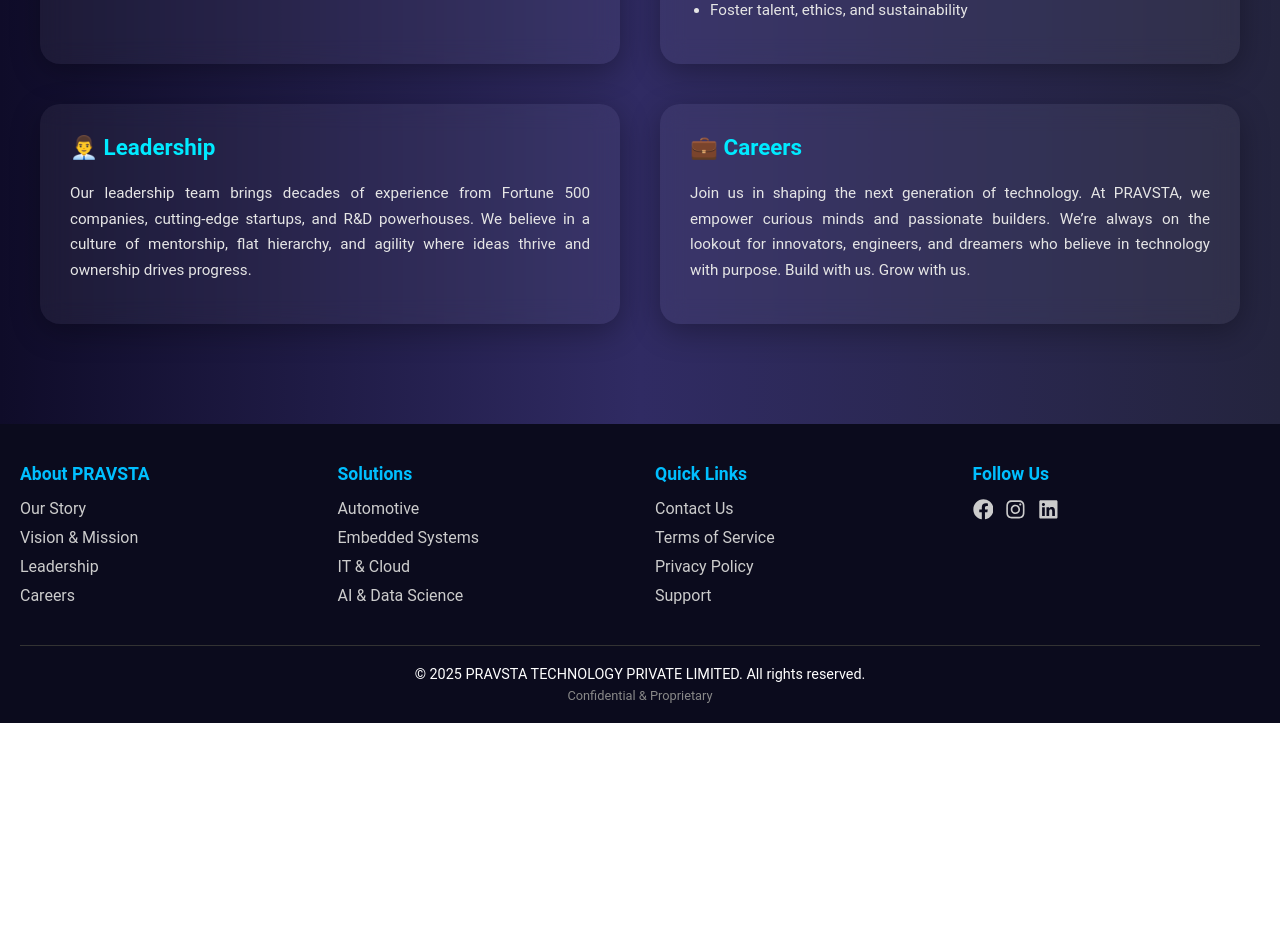
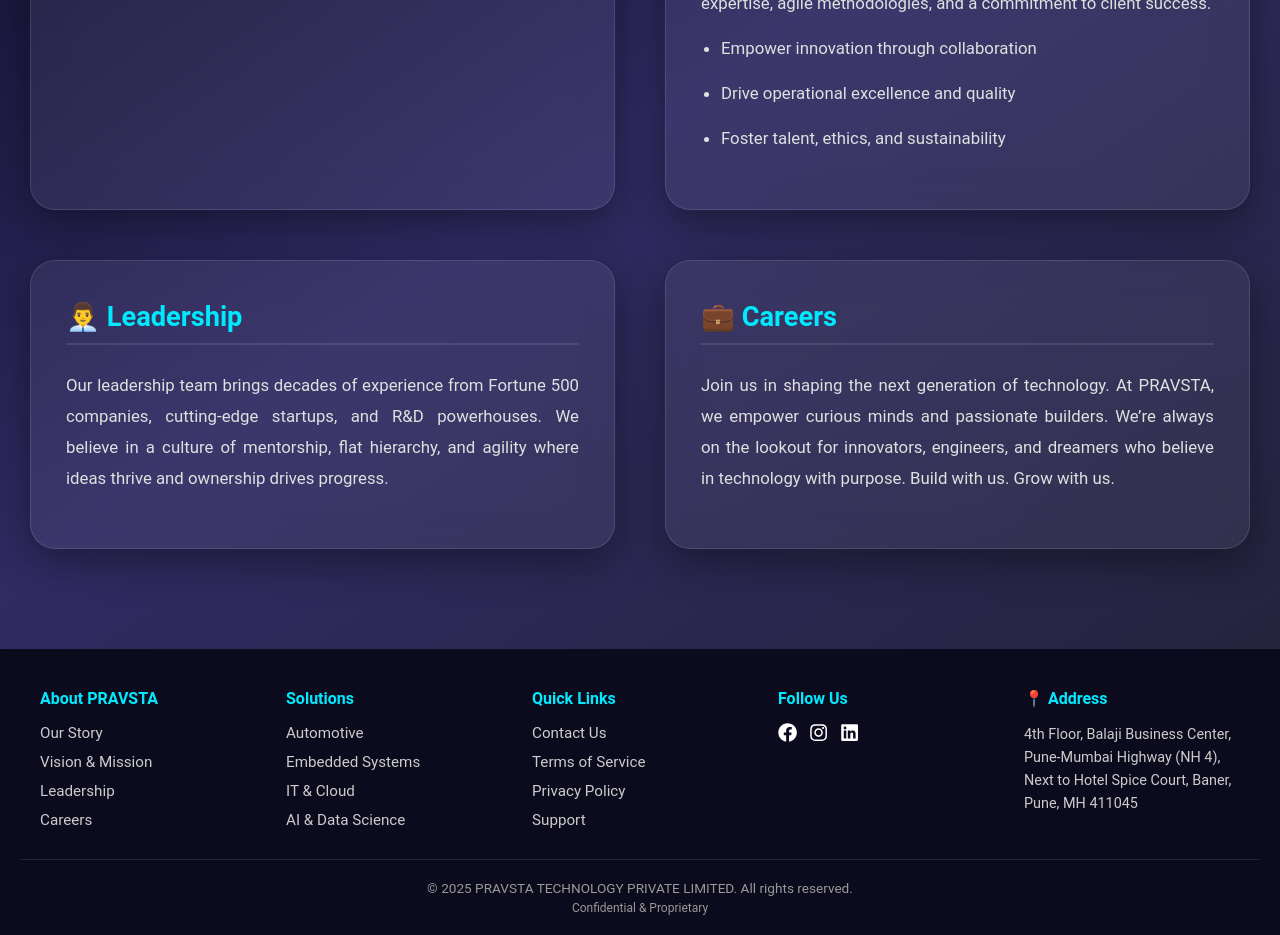
Before and after one commit to vinayaknaganuri7/pravsta, a React (Create React App) app: page /about in a window 1280 px wide. Shown: the part 440-1375 px from the top of the page. Before the commit the page ends 1163 px from the top, so only its background shows below. Built offline with nearby package versions, Linux system fonts and the light colour scheme.

Commit message:
Initial commit - added Footer address  project files

```diff
--- a/src/components/Footer.css
+++ b/src/components/Footer.css
@@ -1,26 +1,29 @@
 .footer {
   background-color: #0b0b1d;
-  color: #ffffff;
+  color: white;
   padding: 40px 20px 20px;
   font-family: 'Segoe UI', sans-serif;
 }
 
 .footer-grid {
   display: grid;
-  grid-template-columns: repeat(auto-fit, minmax(180px, 1fr));
+  grid-template-columns: repeat(auto-fit, minmax(200px, 1fr));
   gap: 30px;
-  margin-bottom: 30px;
+  max-width: 1200px;
+  margin: auto;
+  padding-bottom: 20px;
 }
 
 .footer-col h4 {
-  font-size: 1.1rem;
   margin-bottom: 15px;
-  color: #00bfff;
+  color: #00eaff;
+  font-size: 1rem;
 }
 
 .footer-col ul {
   list-style: none;
   padding: 0;
+  margin: 0;
 }
 
 .footer-col ul li {
@@ -30,33 +33,35 @@
 .footer-col ul li a {
   color: #ccc;
   text-decoration: none;
-  transition: color 0.3s ease;
+  font-size: 0.95rem;
 }
 
 .footer-col ul li a:hover {
-  color: #ffffff;
+  color: #00eaff;
 }
 
 .footer-icons a {
-  color: #ccc;
-  font-size: 1.3rem;
   margin-right: 12px;
-  transition: color 0.3s ease;
+  color: white;
+  font-size: 1.2rem;
 }
 
-.footer-icons a:hover {
-  color: #ffffff;
+.address-col p {
+  font-size: 0.9rem;
+  line-height: 1.6;
+  color: #ccc;
+  text-align: left;
 }
 
 .footer-bottom {
-  border-top: 1px solid #333;
+  text-align: center;
+  border-top: 1px solid rgba(255, 255, 255, 0.1);
   padding-top: 20px;
-  font-size: 0.9rem;
-  text-align: center;
+  font-size: 0.85rem;
+  color: #999;
 }
 
 .footer-note {
   margin-top: 5px;
-  font-size: 0.8rem;
-  color: #888;
+  font-size: 0.75rem;
 }
--- a/src/components/Footer.js
+++ b/src/components/Footer.js
@@ -44,6 +44,13 @@
             <a href="https://www.linkedin.com/company/pravsta" target="_blank" rel="noopener noreferrer"><FaLinkedin /></a>
           </div>
         </div>
+
+        <div className="footer-col address-col">
+          <h4>📍 Address</h4>
+          <p>
+            4th Floor, Balaji Business Center, Pune-Mumbai Highway (NH 4), Next to Hotel Spice Court, Baner, Pune, MH 411045
+          </p>
+        </div>
       </div>
 
       <div className="footer-bottom">
--- a/src/pages/About.css
+++ b/src/pages/About.css
@@ -1,56 +1,68 @@
 .about-wrapper {
-  background: linear-gradient(to right, #0f0c29, #302b63, #24243e);
-  color: #fff;
-  padding: 60px 20px 100px;
+  background: linear-gradient(145deg, #0f0c29, #302b63, #24243e);
+  color: #ffffff;
+  padding: 100px 30px;
   font-family: 'Segoe UI', sans-serif;
 }
 
 .about-grid {
   display: grid;
-  grid-template-columns: repeat(2, 1fr); /* 2 cards per row */
-  gap: 40px;
-  max-width: 1200px;
+  grid-template-columns: repeat(auto-fit, minmax(380px, 1fr));
+  gap: 50px;
+  max-width: 1280px;
   margin: 0 auto;
 }
 
 .about-card {
-  background: rgba(255, 255, 255, 0.05);
-  border-radius: 20px;
-  padding: 30px;
-  backdrop-filter: blur(12px);
-  box-shadow: 0 8px 30px rgba(0, 0, 0, 0.3);
-  transition: transform 0.3s ease;
+  background: rgba(255, 255, 255, 0.06);
+  border-radius: 25px;
+  padding: 40px 35px;
+  backdrop-filter: blur(18px);
+  -webkit-backdrop-filter: blur(18px);
+  box-shadow: 0 12px 40px rgba(0, 0, 0, 0.4);
+  transition: all 0.3s ease-in-out;
+  border: 1px solid rgba(255, 255, 255, 0.12);
+  transform-style: preserve-3d;
+  perspective: 1000px;
 }
 
 .about-card:hover {
-  transform: translateY(-5px);
+  transform: translateY(-10px) scale(1.02);
+  box-shadow: 0 18px 55px rgba(0, 0, 0, 0.5);
 }
 
 .about-card h2 {
   color: #00eaff;
-  margin-bottom: 20px;
-  font-size: 1.4rem;
+  margin-bottom: 25px;
+  font-size: 1.7rem;
+  font-weight: 600;
+  border-bottom: 2px solid rgba(255, 255, 255, 0.1);
+  padding-bottom: 10px;
 }
 
 .about-card p,
 .about-card li {
-  font-size: 0.95rem;
-  line-height: 1.7;
-  color: #e6e6e6;
+  font-size: 1.05rem;
+  line-height: 1.85;
+  color: #e0e0e0;
   text-align: justify;
   text-justify: inter-word;
-  margin-bottom: 10px;
+  margin-bottom: 14px;
 }
 
 .about-card ul {
   list-style-type: disc;
-  margin-left: 20px;
-  padding-left: 0;
+  padding-left: 20px;
+  margin-top: 10px;
 }
 
-/* Mobile responsive fallback */
+/* Responsive design */
 @media (max-width: 768px) {
-  .about-grid {
-    grid-template-columns: 1fr;
+  .about-wrapper {
+    padding: 60px 20px;
+  }
+
+  .about-card {
+    padding: 30px 25px;
   }
 }
```
